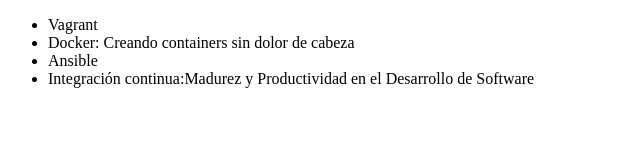
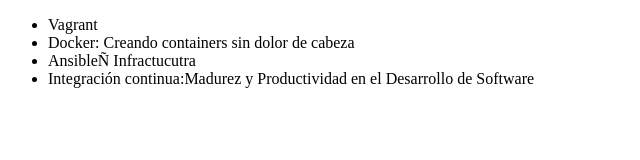
Before and after one commit to BrunoEA/Aluragit, a plain HTML site: page index.html in a window 1280 px wide. Shown: the whole page, without its empty margins (0-640 px from the left). Drawn offline with Linux system fonts and the light colour scheme.

Commit message:
Cambiando el nombre

```diff
--- a/index.html
+++ b/index.html
@@ -8,7 +8,7 @@
      <ul>
          <li> Vagrant </li>
          <li> Docker: Creando containers sin dolor de cabeza </li>
-         <li> Ansible </li>
+         <li> AnsibleÑ Infractucutra  </li>
          <li> Integración continua:Madurez y Productividad en el Desarrollo de Software </li>
      </ul>
 </body>
```
